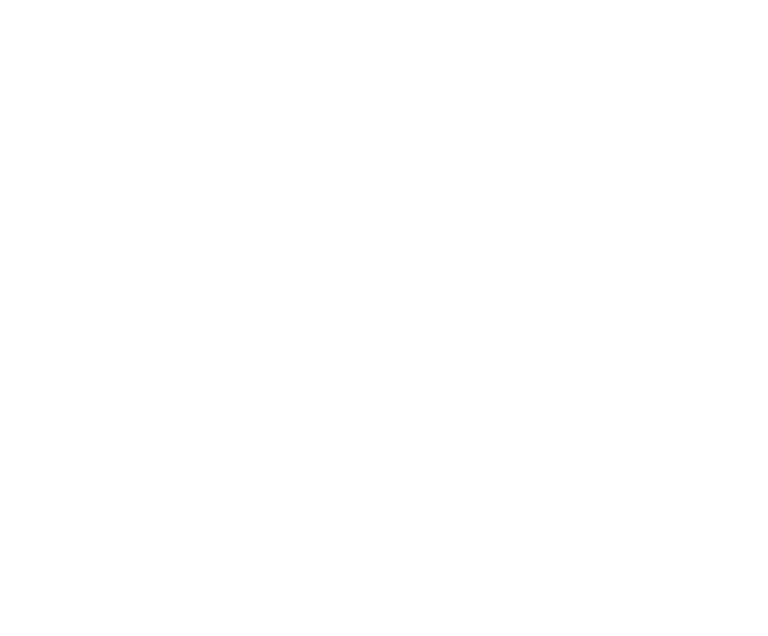
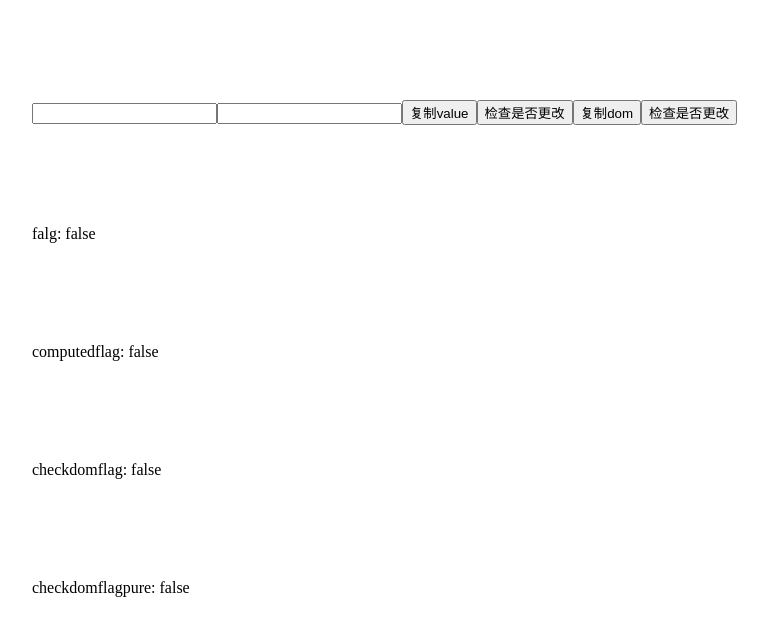
Before and after one commit to AnnGreen1/Vue2-JavaScript-demo, a Vue app: page /dev/CheckDom in a window 1280 px wide. Shown: the top 636 px of the page, without its empty margins (76-844 px from the left). Built offline with nearby package versions, Linux system fonts and the light colour scheme.

Commit message:
checkdom

```diff
--- a/src/router/routes/dev.js
+++ b/src/router/routes/dev.js
@@ -180,5 +180,13 @@ const dev = [
     name: "dev-Dev-EditableDiv",
     component: () => import("@/views/Dev/EditableDiv.vue"),
   },
+  /**
+   * @description:如何通过直接对比dom来判断内容是否内修改？
+   */
+  {
+    path: "/dev/CheckDom",
+    name: "dev-CheckDom",
+    component: () => import("@/views/Dev/CheckDom.vue"),
+  },
 ];
 export default dev;
--- /dev/null
+++ b/src/views/Dev/CheckDom.vue
@@ -0,0 +1,79 @@
+<template>
+  <div>
+    <div class="demo-block">
+      <input type="text" v-model="name" class="name" />
+      <input type="text" v-model="university" />
+      <button @click="copyValue">复制value</button>
+      <button @click="checkdom">检查是否更改</button>
+      <button @click="copyDom">复制dom</button>
+      <button @click="checkdomPure">检查是否更改</button>
+    </div>
+    <div class="demo-block">falg: {{ falg }}</div>
+    <div class="demo-block">computedflag: {{ computedflag }}</div>
+    <div class="demo-block">checkdomflag: {{ checkdomflag }}</div>
+    <div class="demo-block">checkdomflagpure: {{ checkdomflagpure }}</div>
+  </div>
+</template>
+
+<script>
+/**
+ * 1、直接通过 value 属性比对，使用原生 js 获取到 dom 或 dom 的 value 属性，直接比对
+ * 2、利用 watch 直接监听 value 的变化（实现不了，局限在于如果再次变会原值不会侦听到）
+ * 3、直接通过把 dom 使用 JSON.Stringfly() 处理之后进行对比（适合表单）
+ * 4、使用computed，但是需要保存副本
+ */
+export default {
+  data() {
+    return {
+      nameTemp: "",
+      name: "",
+      university: "",
+      falg: false,
+      nameValue: "",
+      checkdomflag: false,
+      dom: "",
+      checkdomflagpure: false,
+    };
+  },
+  watch: {
+    name: function (newval, oldval) {
+      console.log(oldval);
+      console.log(newval);
+      this.falg = newval == oldval ? false : true;
+    },
+  },
+  computed: {
+    computedflag: function () {
+      return this.nameTemp == this.name ? false : true;
+    },
+  },
+  methods: {
+    checkdom() {
+      console.log(document.getElementsByClassName("name")[0].value);
+      console.log(this.nameValue);
+      this.checkdomflag =
+        document.getElementsByClassName("name")[0].value === this.nameValue
+          ? false
+          : true;
+    },
+    copyDom() {
+      console.log(document.getElementsByClassName("name")[0]);
+      this.dom = JSON.stringify(document.getElementsByClassName("name")[0]);
+      console.log(this.dom);
+    },
+    checkdomPure() {
+      this.checkdomflagpure =
+        JSON.stringify(document.getElementsByClassName("name")[0]) === this.dom
+          ? true
+          : false;
+    },
+    copyValue() {
+      this.nameValue = document.getElementsByClassName("name")[0].value;
+    },
+  },
+
+  created() {
+    this.nameTemp = this.name;
+  },
+};
+</script>
```
